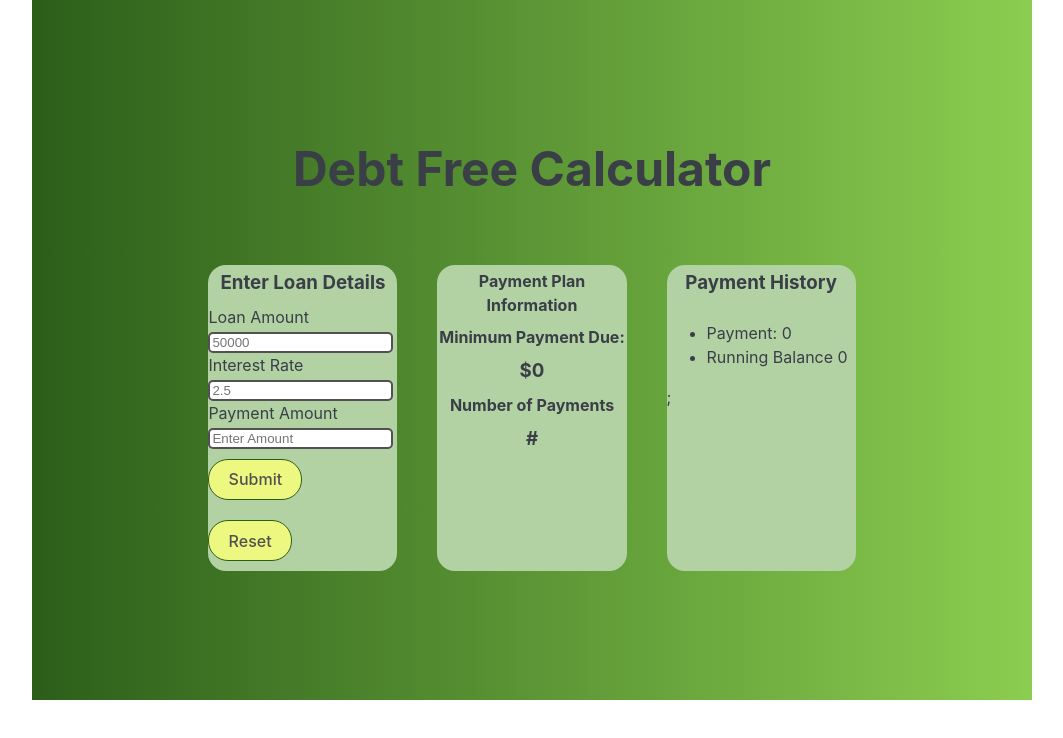
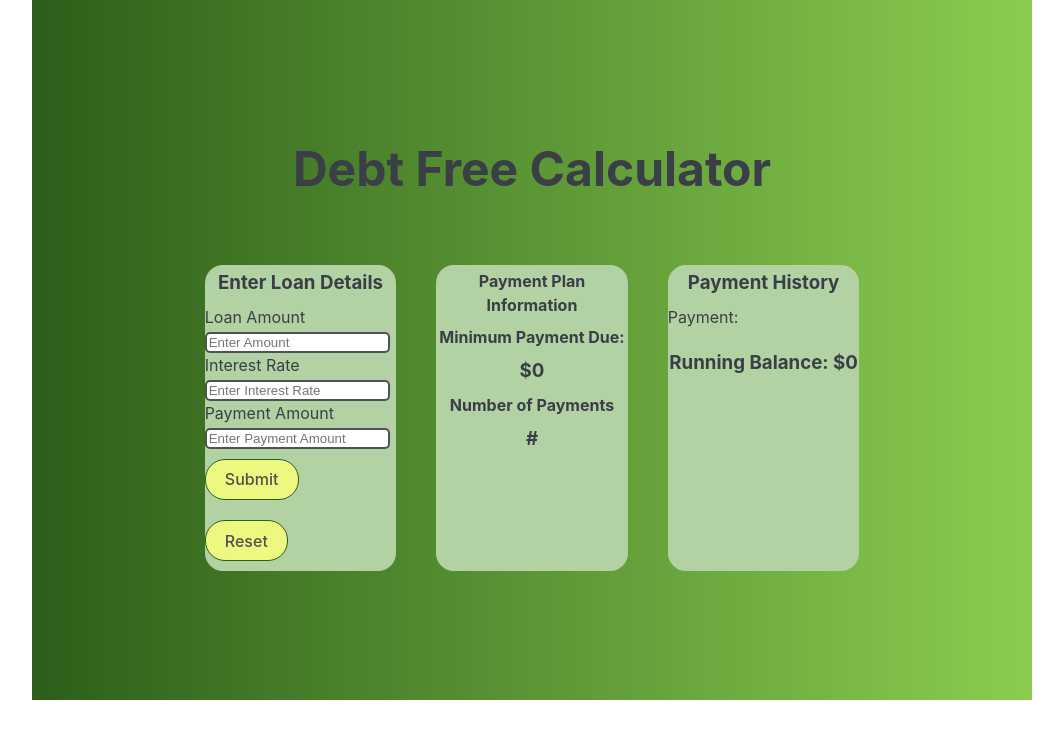
Before and after one commit to LilyBarr09/Debt-Free-Calculator, a React (Vite) app: page / in a window 1280 px wide. Shown: the top 738 px of the page, without its empty margins (108-1171 px from the left). Built offline with nearby package versions, Linux system fonts and the light colour scheme.

Commit message:
Almost finished. Must debug. Check functions' math

```diff
--- a/src/App.jsx
+++ b/src/App.jsx
@@ -10,13 +10,11 @@ class App extends React.Component {
     interestAmount: 0,
     minimumLoanPayment: 0,
     numberOfPayments: "",
-    paymentHistory: [
-      {
-        payment: 0,
-        newBalance: 0,
-      },
-    ],
+    payment: 0,
+    paymentHistory: [],
+    newBalance: 0,
   };
+  baseState = this.state;
 
   // handleSubmit = (e) => {
   //   e.preventDefault();
@@ -49,46 +47,36 @@ class App extends React.Component {
   };
 
   submitPayment = () => {
-    const { balance, interestAmount, paymentHistory } = this.state;
-    const { payment } = paymentHistory;
-    +payment.push(+payment);
+    const { balance, interestAmount, paymentHistory, payment } = this.state;
+    +paymentHistory.push(+payment);
     let applyToBalance = +payment - +interestAmount;
     let runningBalance = (+balance - applyToBalance).toFixed(2);
-    // if (runningBalance <= 100) {
-    //   this.minimumLoanPayment = paymentHistory.newBalance + +interestAmount;
-    // }
-    this.setState({ payment: applyToBalance, newBalance: +runningBalance });
+    this.setState({
+      newBalance: +runningBalance,
+    });
   };
 
-  // resetState = () => {
-  //   this.setState({
-  //     balance: 0,
-  //     interestRate: 0,
-  //     interestAmount: 0,
-  //     minimumLoanPayment: 0,
-  //     payment: 0,
-  //     numberOfPayments: "",
-  //     paymentHistory: [],
-  //   });
-  // };
+  resetState = () => {
+    this.setState(this.baseState);
+  };
 
   render() {
     const inputsData = [
       {
         name: "balance",
         label: "Loan Amount",
-        placeholder: "50000",
+        placeholder: "Enter Amount",
       },
       {
         name: "interestRate",
         label: "Interest Rate",
-        placeholder: "2.5",
+        placeholder: "Enter Interest Rate",
       },
       {
         name: "payment",
         label: "Payment Amount",
-        placeholder: "Enter Amount",
-        value: this.state.paymentHistory.payment,
+        placeholder: "Enter Payment Amount",
+        // value: this.state.payment,
       },
     ];
     return (
@@ -113,7 +101,7 @@ class App extends React.Component {
                       type="number"
                       name={name}
                       placeholder={placeholder}
-                      value={value && value}
+                      // value={value && value}
                       onChange={this.handleChange}
                     />
                   </form>
--- a/src/Components/PaymentHistory.jsx
+++ b/src/Components/PaymentHistory.jsx
@@ -7,16 +7,13 @@ class PaymentHistory extends React.Component {
       <div>
         <div className="payment-history-container">
           <h3>Payment History</h3>
-          {mainState.paymentHistory.map((history) => {
-            const { payment, newBalance } = history;
-            return (
-              <ul>
-                <li>Payment: {payment}</li>
-                <li>Running Balance {newBalance}</li>
-              </ul>
-            );
-          })}
-          ;
+          <p>
+            Payment:
+            {mainState.paymentHistory.map((payment) => (
+              <p>${payment}</p>
+            ))}
+          </p>
+          <h3>Running Balance: ${mainState.newBalance}</h3>
         </div>
       </div>
     );
```
